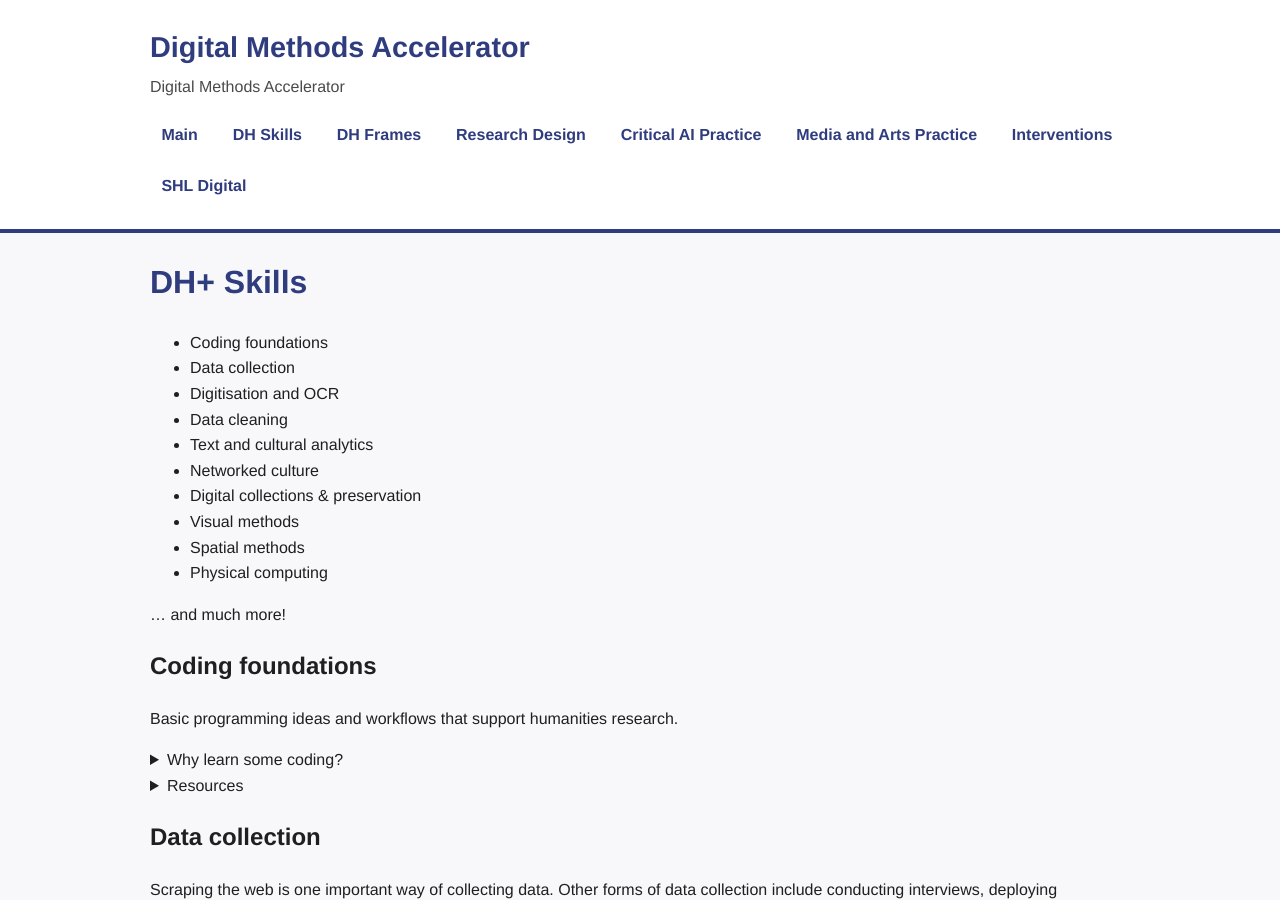
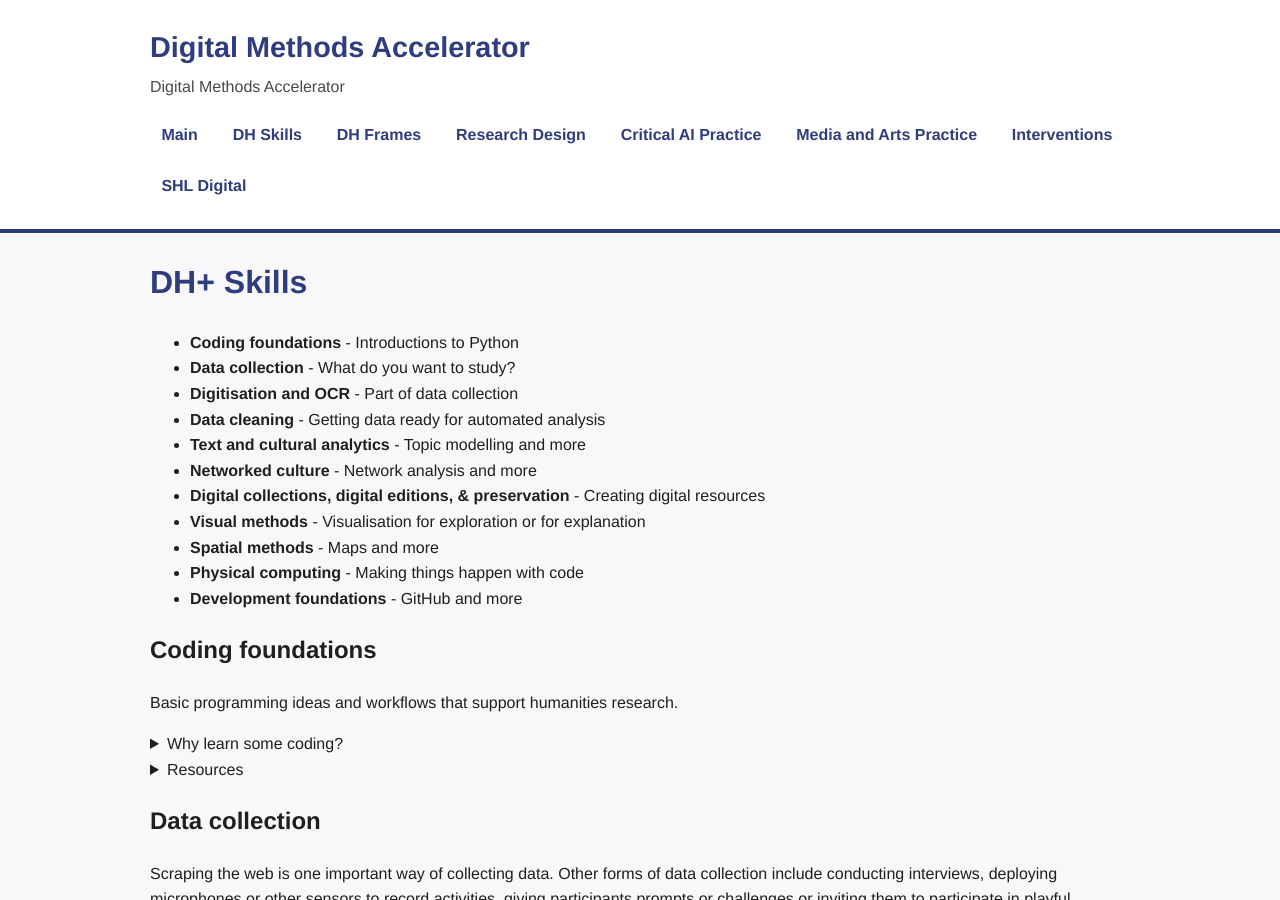
Before and after one commit to franciscrot/dma, a Jekyll site: the page built from dh-skills.md, in a window 1280 px wide and 900 px high. Built offline with Jekyll 4.4.1, drawn with Linux system fonts in a browser that asks for light colours.

Commit message:
Update dh-skills.md

```diff
--- a/dh-skills.md
+++ b/dh-skills.md
@@ -5,18 +5,17 @@ title: DH+ Skills
 
 # DH+ Skills
 
-- Coding foundations
-- Data collection
-- Digitisation and OCR
-- Data cleaning
-- Text and cultural analytics
-- Networked culture
-- Digital collections & preservation
-- Visual methods
-- Spatial methods
-- Physical computing
-
-... and much more!
+- **Coding foundations** - Introductions to Python
+- **Data collection** - What do you want to study?
+- **Digitisation and OCR** - Part of data collection
+- **Data cleaning** - Getting data ready for automated analysis
+- **Text and cultural analytics** - Topic modelling and more
+- **Networked culture** - Network analysis and more
+- **Digital collections, digital editions, & preservation** - Creating digital resources
+- **Visual methods** - Visualisation for exploration or for explanation
+- **Spatial methods** - Maps and more
+- **Physical computing** - Making things happen with code
+- **Development foundations** - GitHub and more
 
 ## Coding foundations {#coding-foundations}
 
```
